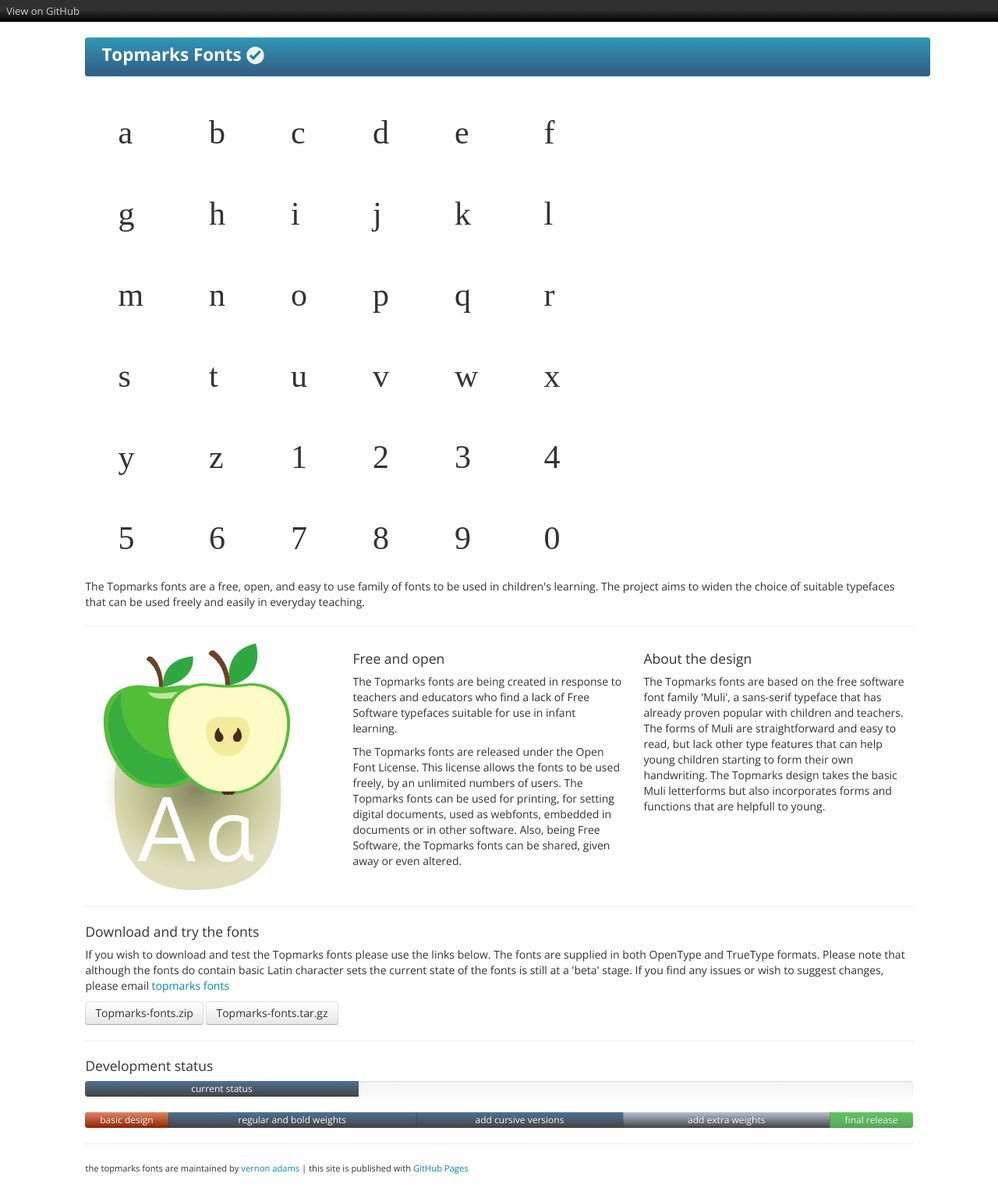
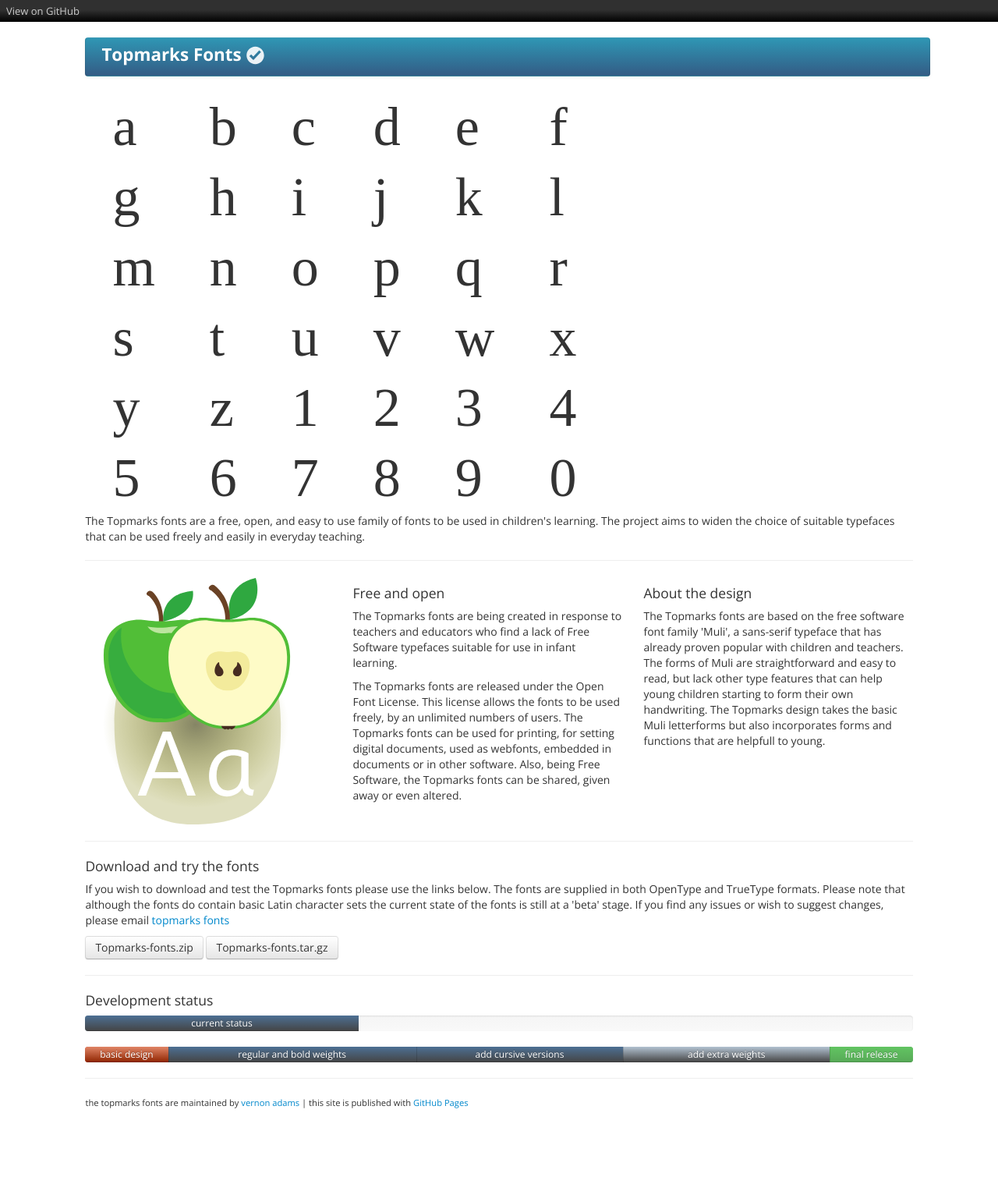
Before and after one commit to vernnobile/topmarks, a Jekyll site: the page built from index.html, in a window 1280 px wide. Shown: the whole page at 78% size. Built offline with Jekyll 4.4.1, drawn with Linux system fonts in a browser that asks for light colours; some web fonts are replaced; after the commit the page ends 1434 px from its top, so only the background shows below that.

Commit message:
Update stylesheet.css

```diff
--- a/stylesheets/stylesheet.css
+++ b/stylesheets/stylesheet.css
@@ -1,7 +1,7 @@
 body table td {
 font-family: 'topmarksbook';
-font-size:3em;
-padding:1em;
+font-size:5em;
+padding:0.5em;
 }
 
 body {
```
